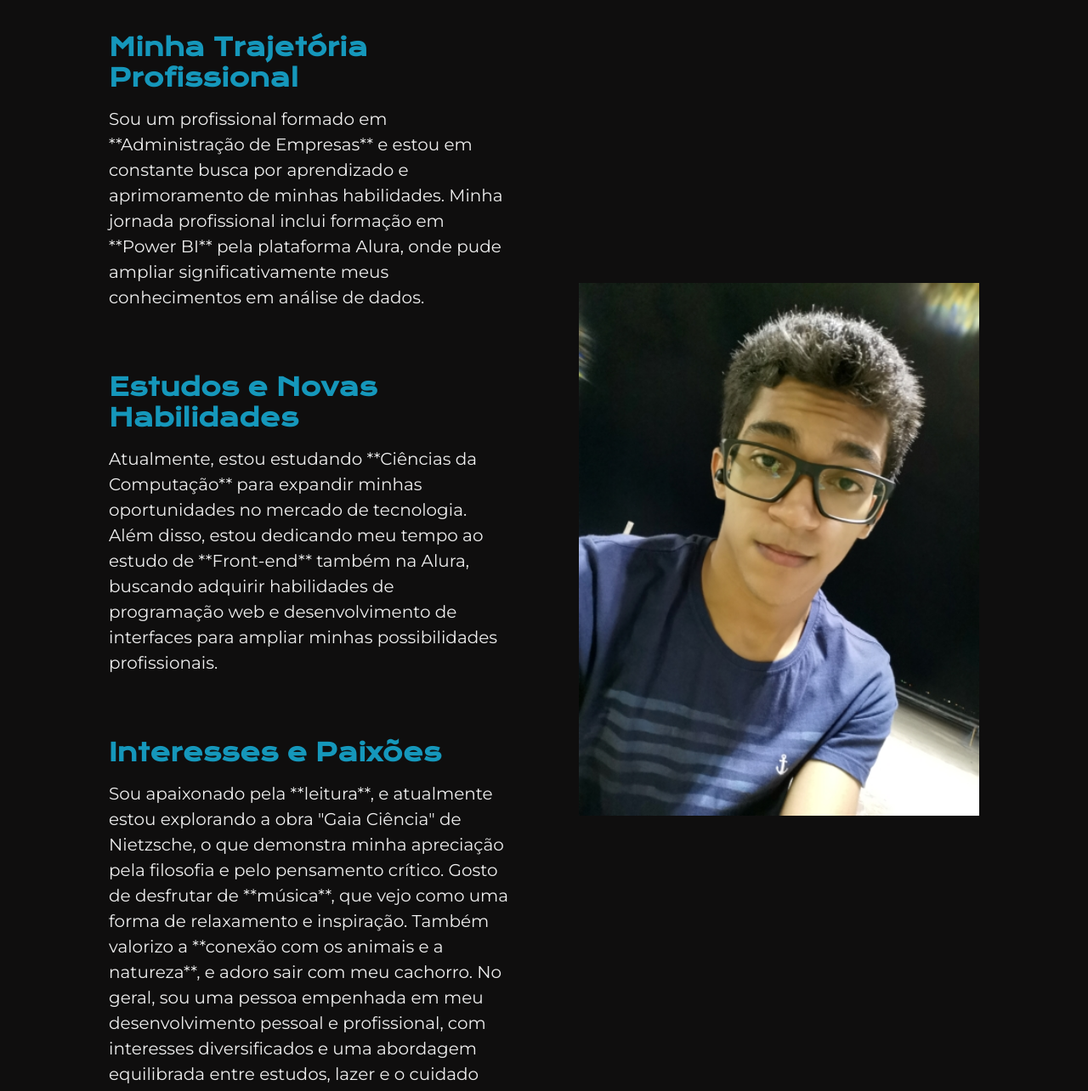
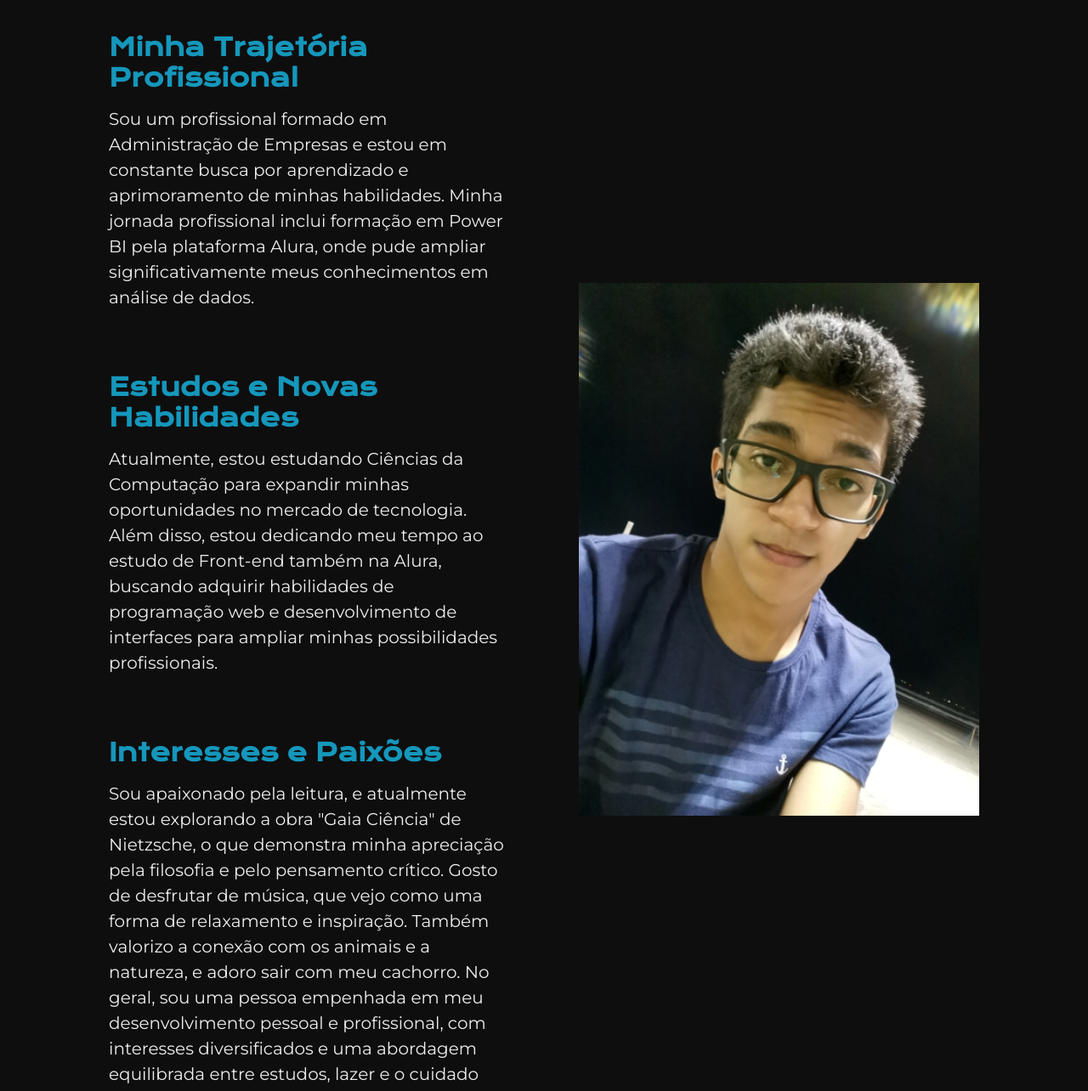
Before and after one commit to RubensCosta22/meu-perfil, a plain HTML site: page about.html in a window 1280 px wide. Shown: the part 167-1451 px from the top of the page at 85% size. Drawn offline with nearby package versions, Linux system fonts and the light colour scheme.

Commit message:
Update about.html
retirada de caractere do texto

```diff
--- a/about.html
+++ b/about.html
@@ -29,28 +29,28 @@
             <!-- Seção: Minha Trajetória Profissional -->
             <div class="apresentacao__secao">
                 <h2 class="apresentacao__secao__titulo">Minha Trajetória Profissional</h2>
-                <p class="apresentacao__conteudo__texto">Sou um profissional formado em **Administração de Empresas** e
+                <p class="apresentacao__conteudo__texto">Sou um profissional formado em Administração de Empresas e
                     estou em constante busca por aprendizado e aprimoramento de minhas habilidades. Minha jornada
-                    profissional inclui formação em **Power BI** pela plataforma Alura, onde pude ampliar
+                    profissional inclui formação em Power BI pela plataforma Alura, onde pude ampliar
                     significativamente meus conhecimentos em análise de dados.</p>
             </div>
 
             <!-- Seção: Estudos e Novas Habilidades -->
             <div class="apresentacao__secao">
                 <h2 class="apresentacao__secao__titulo">Estudos e Novas Habilidades</h2>
-                <p class="apresentacao__conteudo__texto">Atualmente, estou estudando **Ciências da Computação** para
+                <p class="apresentacao__conteudo__texto">Atualmente, estou estudando Ciências da Computação para
                     expandir minhas oportunidades no mercado de tecnologia. Além disso, estou dedicando meu tempo ao
-                    estudo de **Front-end** também na Alura, buscando adquirir habilidades de programação web e
+                    estudo de Front-end também na Alura, buscando adquirir habilidades de programação web e
                     desenvolvimento de interfaces para ampliar minhas possibilidades profissionais.</p>
             </div>
 
             <!-- Seção: Interesses e Paixões -->
             <div class="apresentacao__secao">
                 <h2 class="apresentacao__secao__titulo">Interesses e Paixões</h2>
-                <p class="apresentacao__conteudo__texto">Sou apaixonado pela **leitura**, e atualmente estou
+                <p class="apresentacao__conteudo__texto">Sou apaixonado pela leitura, e atualmente estou
                     explorando a obra "Gaia Ciência" de Nietzsche, o que demonstra minha apreciação pela filosofia e
-                    pelo pensamento crítico. Gosto de desfrutar de **música**, que vejo como uma forma de relaxamento e
-                    inspiração. Também valorizo a **conexão com os animais e a natureza**, e adoro sair com meu
+                    pelo pensamento crítico. Gosto de desfrutar de música, que vejo como uma forma de relaxamento e
+                    inspiração. Também valorizo a conexão com os animais e a natureza, e adoro sair com meu
                     cachorro. No geral, sou uma pessoa empenhada em meu desenvolvimento pessoal e profissional, com
                     interesses diversificados e uma abordagem equilibrada entre estudos, lazer e o cuidado com meu
                     animal de estimação.</p>
```
